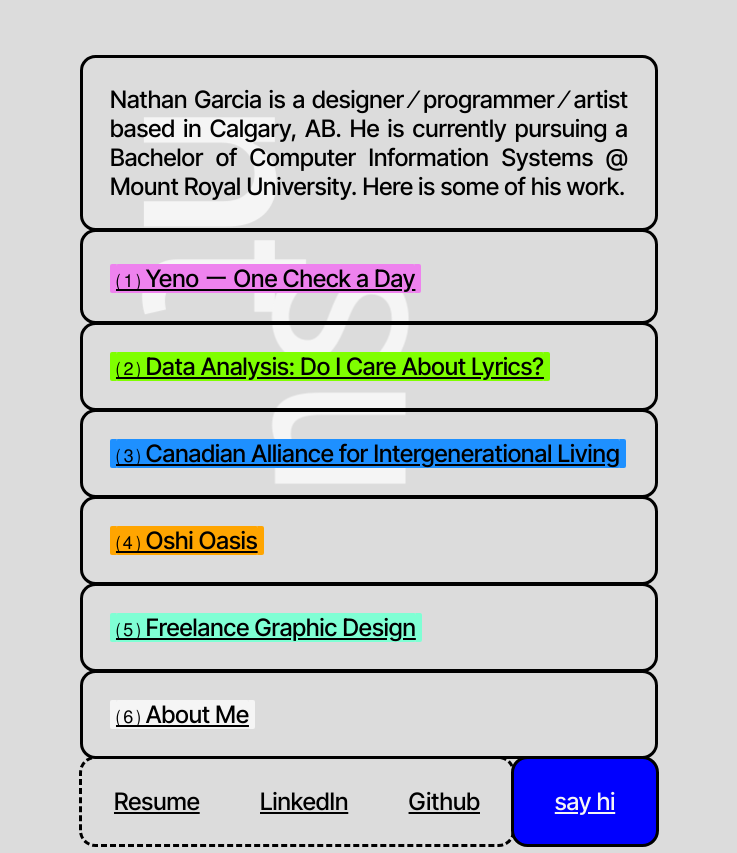
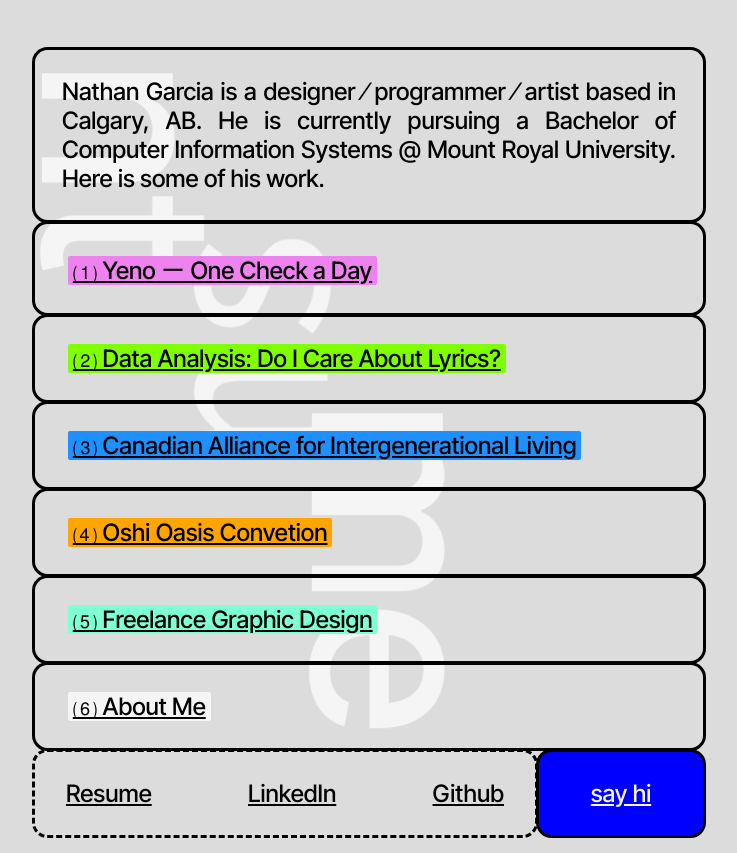
Before and after one commit to ntgarcia/ntgarcia.github.io, a plain HTML site: page index.html in a window 1280 px wide. Shown: the whole page, without its empty margins (271-1008 px from the left). Drawn offline with Linux system fonts and the light colour scheme.

Commit message:
Style touch ups

```diff
--- a/index.html
+++ b/index.html
@@ -9,19 +9,19 @@
     <link rel="icon" type="image/x-icon" href="/img/favicon.ico" />
   </head>
   <body>
-    <div class="main"></div>
-    <div class="sub"></div>
-
-    <div class="box">
+    <div class="box" style="text-align: justify">
       Nathan Garcia is a designer ⁄ programmer ⁄ artist based in Calgary, AB. He
       is currently pursuing a Bachelor of Computer Information Systems @ Mount
       Royal University. Here is some of his work.
     </div>
+    <div class="main"></div>
+    <div class="mid"></div>
+    <div class="sub"></div>
     <div class="box">
       <a
         href=""
         class="highlight"
-        style="background: violet; box-shadow: 6px 0 0 violet, -6px 0 0 violet"
+        style="background: violet; padding-left: 0.2em; padding-right: 0.2em"
         >⑴ Yeno ー One Check a Day</a
       >
     </div>
@@ -31,7 +31,8 @@
         class="highlight"
         style="
           background: chartreuse;
-          box-shadow: 6px 0 0 chartreuse, -6px 0 0 chartreuse;
+          padding-left: 0.2em;
+          padding-right: 0.2em;
         "
         >⑵ Data Analysis: Do I Care About Lyrics?</a
       >
@@ -42,7 +43,8 @@
         class="highlight"
         style="
           background: dodgerblue;
-          box-shadow: 6px 0 0 dodgerblue, -6px 0 0 dodgerblue;
+          padding-left: 0.2em;
+          padding-right: 0.2em;
         "
         >⑶ Canadian Alliance for Intergenerational Living</a
       >
@@ -51,8 +53,8 @@
       <a
         href=""
         class="highlight"
-        style="background: orange; box-shadow: 6px 0 0 orange, -6px 0 0 orange"
-        >⑷ Oshi Oasis</a
+        style="background: orange; padding-left: 0.2em; padding-right: 0.2em"
+        >⑷ Oshi Oasis Convetion</a
       >
     </div>
     <div class="box">
@@ -61,7 +63,8 @@
         class="highlight"
         style="
           background: aquamarine;
-          box-shadow: 6px 0 0 aquamarine, -6px 0 0 aquamarine;
+          padding-left: 0.2em;
+          padding-right: 0.2em;
         "
         >⑸ Freelance Graphic Design</a
       >
@@ -72,7 +75,8 @@
         class="highlight"
         style="
           background: whitesmoke;
-          box-shadow: 6px 0 0 whitesmoke, -6px 0 0 whitesmoke;
+          padding-left: 0.2em;
+          padding-right: 0.2em;
         "
         >⑹ About Me</a
       >
--- a/styles.css
+++ b/styles.css
@@ -3,16 +3,16 @@ body {
   font-family: "Inter Tight", sans-serif;
   font-optical-sizing: auto;
   font-weight: 500;
-  font-size: x-large;
+  font-size: large;
   font-style: normal;
   background-color: gainsboro;
   color: black;
-  margin-top: 7vh;
-  max-width: 24em;
+  margin-top: 6vh;
+  max-width: fit-content;
   margin-left: auto;
   margin-right: auto;
-  padding-left: 2em;
-  padding-right: 2em;
+  padding-left: 0.7em;
+  padding-right: 0.7em;
   animation: fade-up 0.5s ease 50ms backwards;
 }
 
@@ -29,10 +29,10 @@ body {
 
 .box {
   outline-style: solid;
-  outline-offset: -2px;
+  outline-offset: -1px;
+  outline-width: 2px;
   padding: 2ch;
   border-radius: 1ch;
-  text-align: justify;
 }
 
 .highlight {
@@ -53,6 +53,7 @@ body {
 .nav {
   outline-style: dashed;
   outline-offset: -1px;
+  outline-width: 2px;
   outline-color: black;
   padding: 2ch;
   border-radius: 1ch;
@@ -70,6 +71,7 @@ body {
 .contact {
   outline-style: solid;
   outline-offset: -1px;
+  outline-width: 2px;
   outline-color: black;
   background-color: blue;
   padding: 2ch;
@@ -118,8 +120,23 @@ a:hover {
   position: absolute;
   animation: cw 20s linear infinite;
   color: whitesmoke;
-  top: 10px;
-  left: 44px;
+  top: -200px;
+  left: -10px;
+  z-index: -1;
+}
+
+.mid {
+  position: relative;
+}
+
+.mid:before {
+  content: "㎱";
+  font-size: 1000%;
+  position: absolute;
+  animation: ccw 20s linear infinite;
+  color: whitesmoke;
+  top: -50px;
+  left: 70px;
   z-index: -1;
 }
 
@@ -128,13 +145,13 @@ a:hover {
 }
 
 .sub:before {
-  content: "㎱";
+  content: "me";
   font-size: 1000%;
   position: absolute;
-  animation: ccw 20s linear infinite;
+  animation: cw 20s linear infinite;
   color: whitesmoke;
-  top: 150px;
-  left: 100px;
+  top: 200px;
+  left: 200px;
   z-index: -1;
 }
 
@@ -182,18 +199,22 @@ a:hover {
 }
 
 @media (min-width: 600px) {
-  br.responsive {
-    display: none;
+  body {
+    max-width: 28em;
+    font-size: x-large;
+    padding-left: 1em;
+    padding-right: 1em;
+  }
+  .box {
+    outline-offset: -2px;
+    outline-width: 3px;
+  }
+  .nav {
+    outline-offset: -2px;
+    outline-width: 3px;
+  }
+  .contact {
+    outline-offset: -2px;
+    outline-width: 3px;
   }
 }
-
-.grid-container {
-  display: grid;
-  grid-template-columns: repeat(auto-fit, minmax(150px, 1fr));
-  gap: 20px;
-  margin-bottom: 3rem;
-}
-
-.grid-item {
-  max-width: auto;
-}
```
